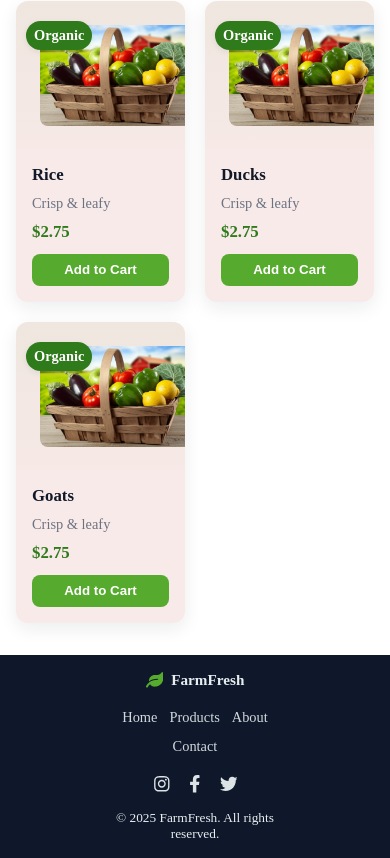
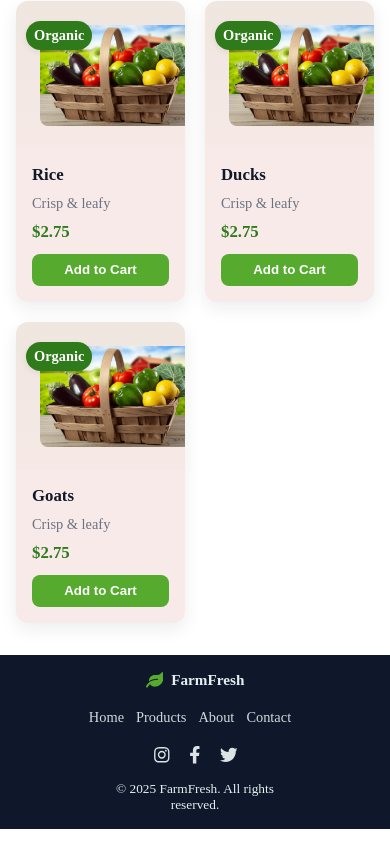
Before and after one commit to Reogieakero/farmers-ecommerce, a React (Vite) app: page / in a window 390 px wide. Shown: the part 1542-2400 px from the top of the page. After the commit the page ends 2371 px from the top, so only its background shows below. Built offline with nearby package versions, Linux system fonts and the light colour scheme.

Commit message:
update footer

```diff
--- a/src/components/footer.css
+++ b/src/components/footer.css
@@ -88,7 +88,6 @@ body,
   .footer-inner {
     width: 50%;
     flex-direction: column;
-    align-items: center;
     text-align: center;
     padding: 1.5rem 1rem;
     gap: 1.25rem;
@@ -97,6 +96,7 @@ body,
   .footer-nav {
     justify-content: center;
     gap: 1.5rem;
+    margin-left: -10px;
   }
 
   .footer-meta {
```
